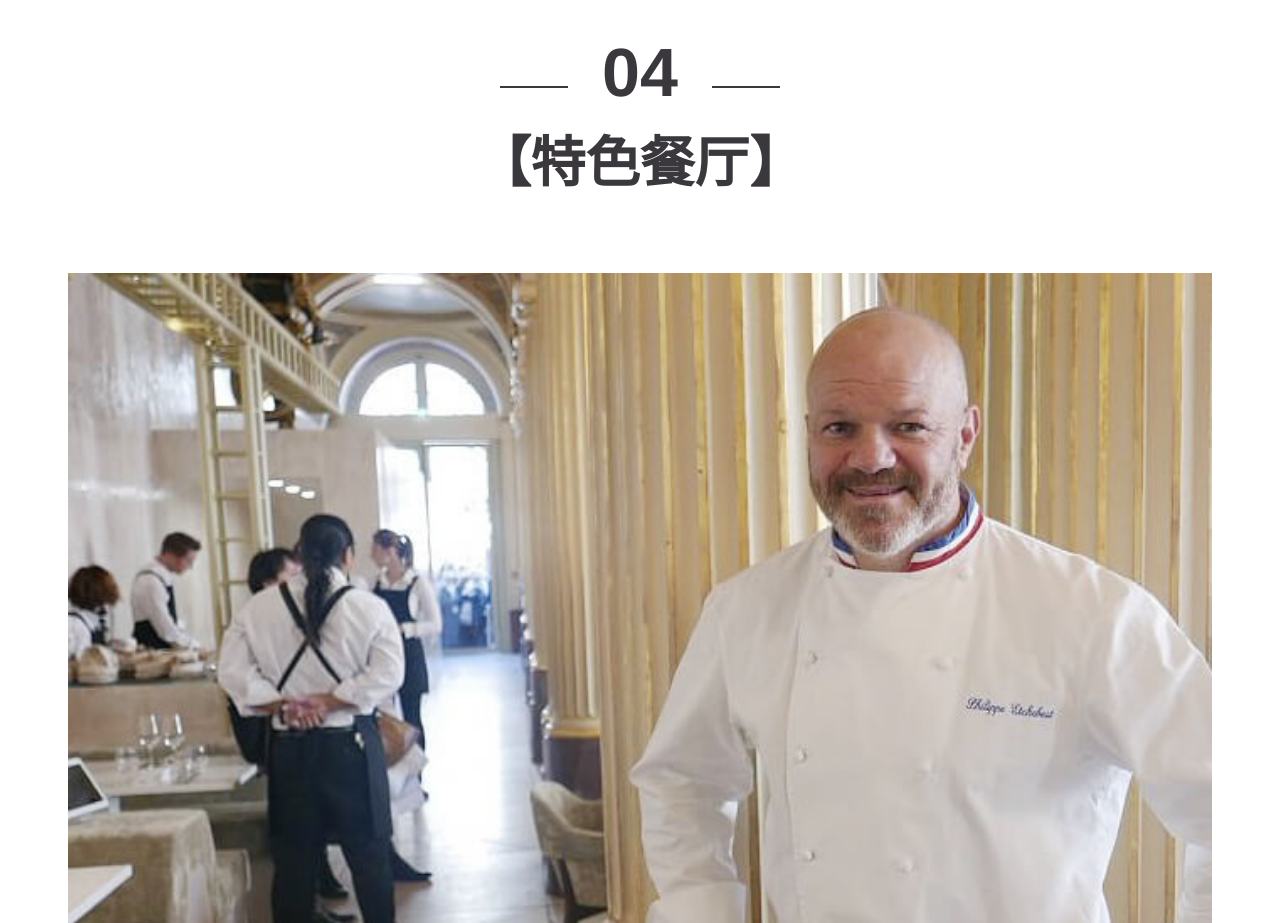
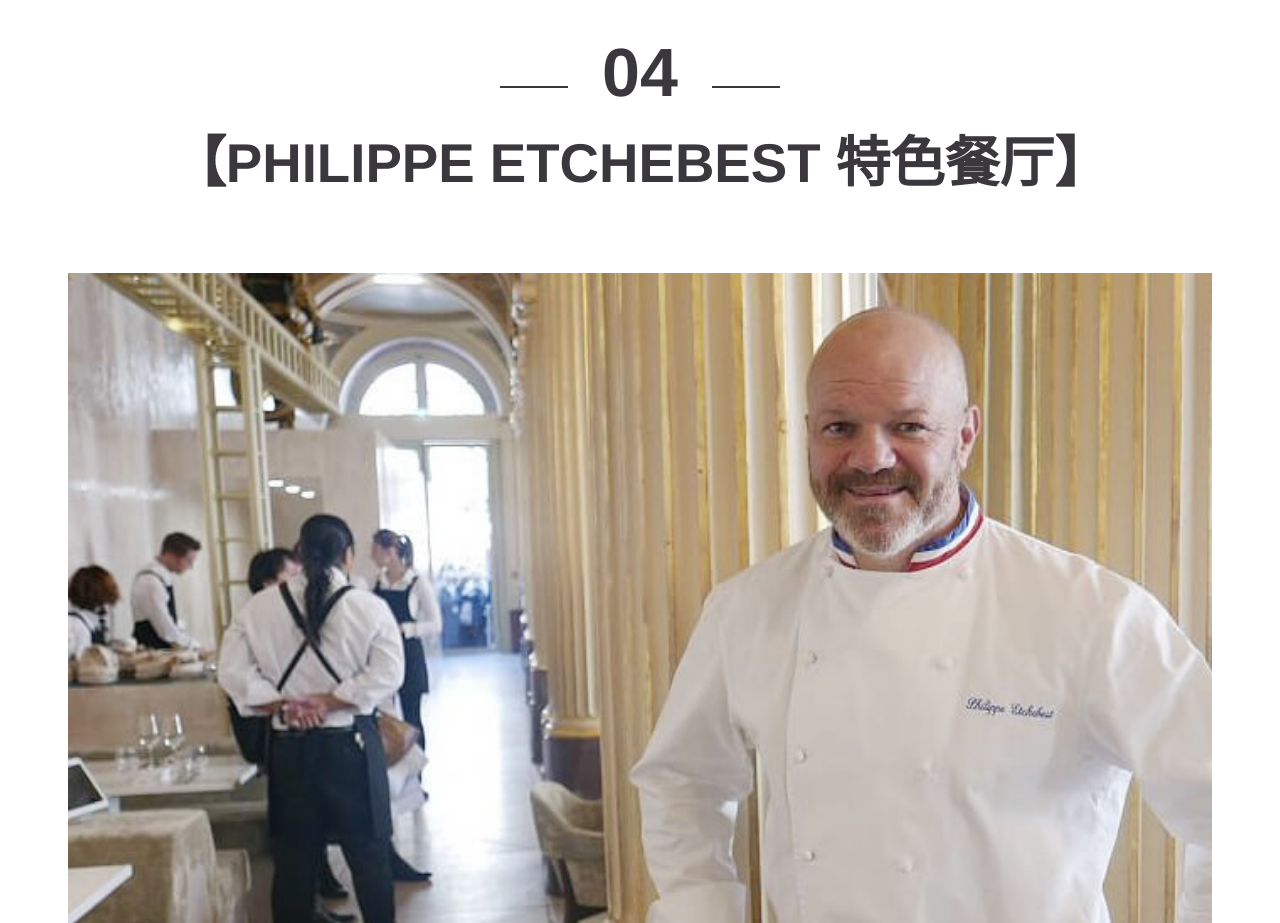
Before and after one commit to jingjing0920/DeepLine, a plain HTML site: page bordeaux.html in a window 1280 px wide. Shown: the part 8580-9503 px from the top of the page. Drawn offline with Linux system fonts and the light colour scheme.

Commit message:
文字修改
修改特色部分文字

```diff
--- a/bordeaux.html
+++ b/bordeaux.html
@@ -17,7 +17,7 @@
     *:before, *:after { box-sizing: border-box; max-height: 100000px; }
     body, html { width: 100%; }
     html { -ms-text-size-adjust: 100%; -webkit-text-size-adjust: 100%; -webkit-tap-highlight-color: transparent;}
-    html {/* font-size: 100px; */     }
+    html {/* font-size: 100px; */ }
     body{font-size: .3rem; line-height: 1.5;font-family: "Helvetica Neue",Helvetica,"PingFang SC","Hiragino Sans GB","Microsoft YaHei",Arial,sans-serif; background-color: #fff; color: #3a383c;  margin:0 auto; }
     img{ border: 0;vertical-align: middle;}
     a { background-color: transparent; text-decoration: none; }
@@ -204,7 +204,7 @@
                     <div class="dpl-hl-item">
                         <div class="hl-title">
                             <span class="hl-tit-1">04</span>
-                            <p class="hl-tit-2">【特色餐厅】</p>
+                            <p class="hl-tit-2">【PHILIPPE ETCHEBEST 特色餐厅】</p>
                         </div>
                         <div class="hl-img">
                             <img src="bordeaux/img/hl-pic-04.jpg">
```
